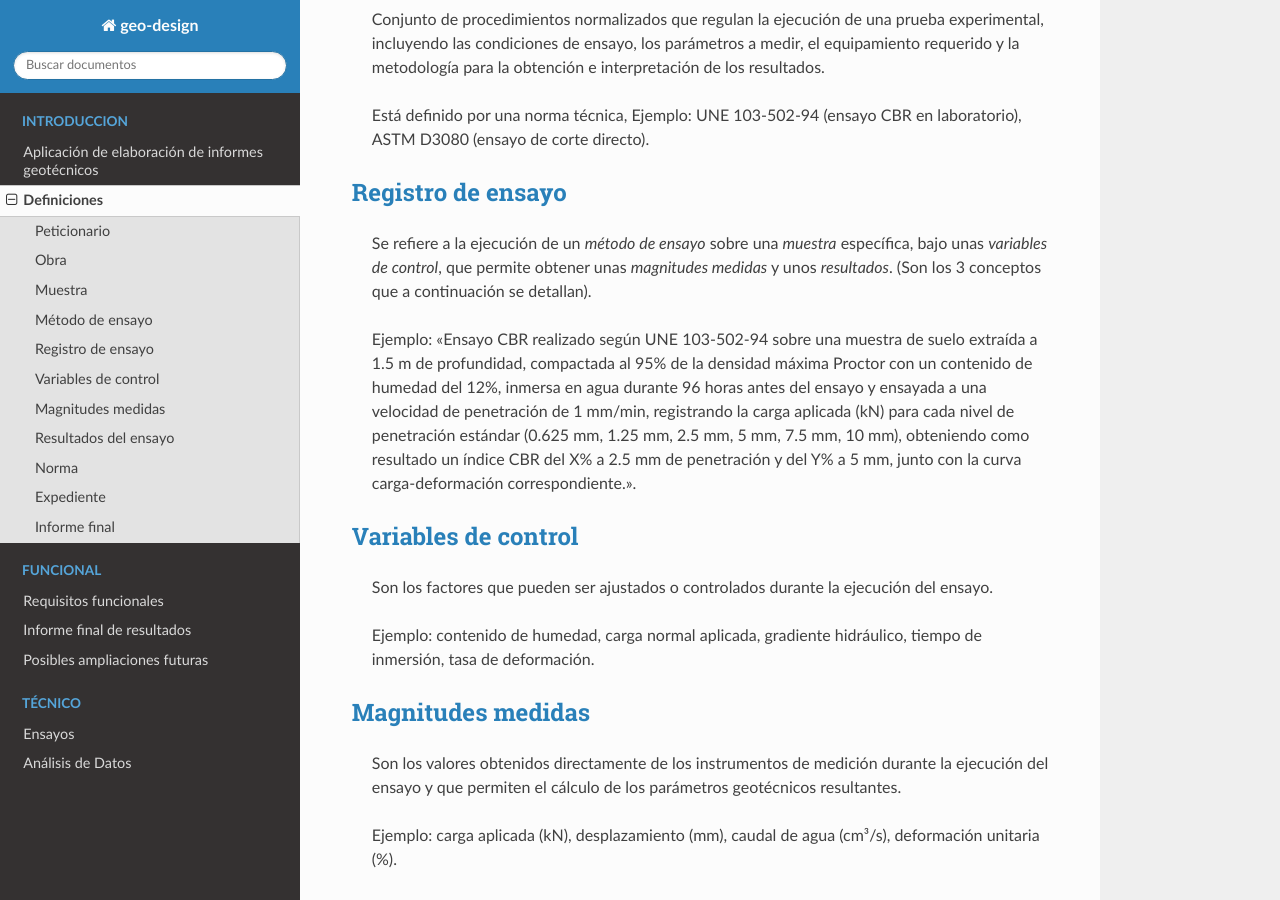
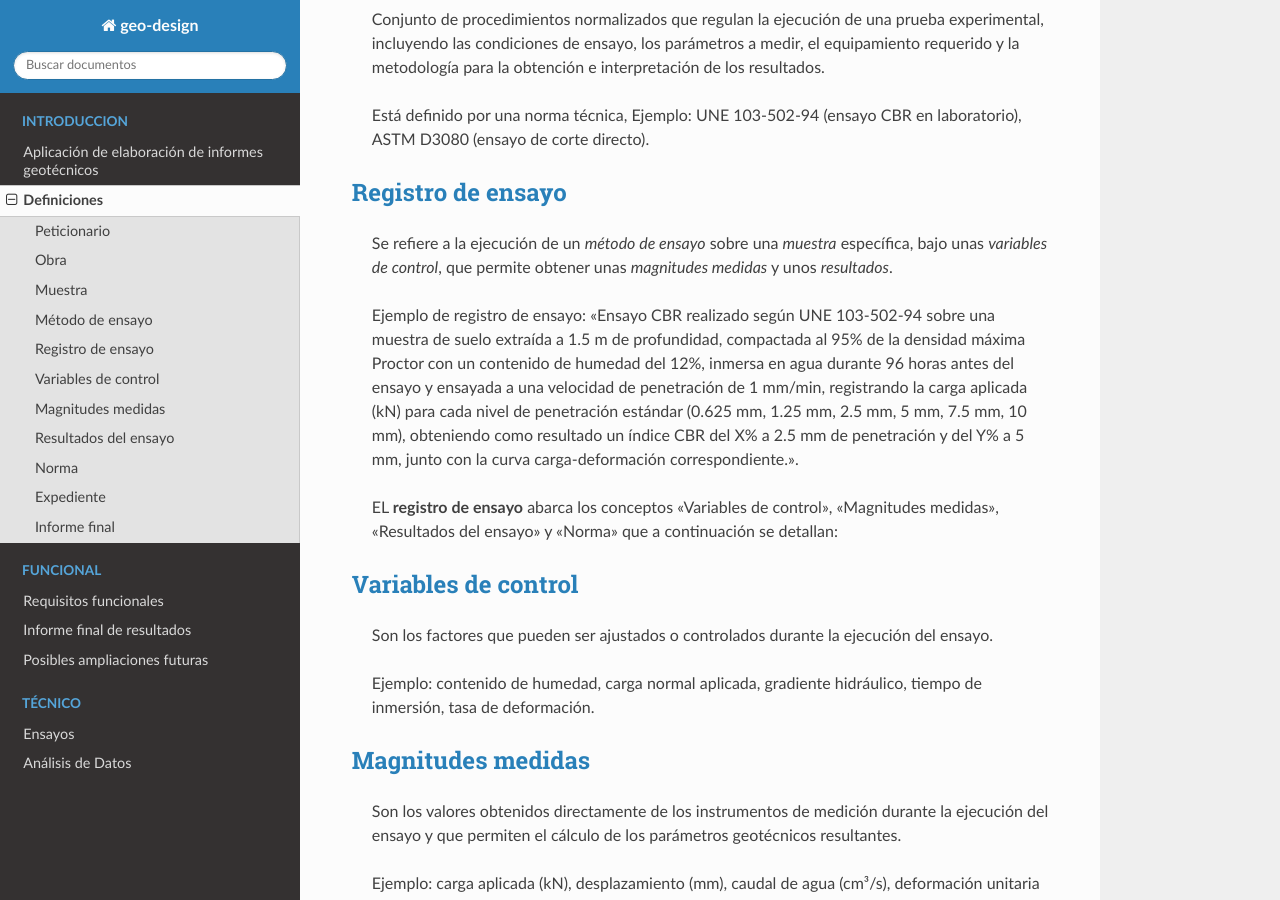
Before and after one commit to javrui/geo-design, a Sphinx documentation site: the page built from source/definiciones.md, in a window 1280 px wide and 900 px high, scrolled down 520 px. Built offline with Sphinx 7.4.7 and the Read the Docs theme 3.1.0, drawn with Linux system fonts in a browser that asks for light colours.

Commit message:
Actualiza documentación de repo en modo batch

```diff
--- a/source/definiciones.md
+++ b/source/definiciones.md
@@ -21,9 +21,11 @@
 
 ## Registro de ensayo
 
-  Se refiere a la ejecución de un *método de ensayo* sobre una *muestra* específica, bajo unas *variables de control*, que permite obtener unas *magnitudes medidas* y unos  *resultados*. (Son los 3 conceptos que a continuación se detallan).
+  Se refiere a la ejecución de un *método de ensayo* sobre una *muestra* específica, bajo unas *variables de control*, que permite obtener unas *magnitudes medidas* y unos  *resultados*.
 
-  Ejemplo: "Ensayo CBR realizado según UNE 103-502-94 sobre una muestra de suelo extraída a 1.5 m de profundidad, compactada al 95% de la densidad máxima Proctor con un contenido de humedad del 12%, inmersa en agua durante 96 horas antes del ensayo y ensayada a una velocidad de penetración de 1 mm/min, registrando la carga aplicada (kN) para cada nivel de penetración estándar (0.625 mm, 1.25 mm, 2.5 mm, 5 mm, 7.5 mm, 10 mm), obteniendo como resultado un índice CBR del X% a 2.5 mm de penetración y del Y% a 5 mm, junto con la curva carga-deformación correspondiente.".
+  Ejemplo de registro de ensayo: "Ensayo CBR realizado según UNE 103-502-94 sobre una muestra de suelo extraída a 1.5 m de profundidad, compactada al 95% de la densidad máxima Proctor con un contenido de humedad del 12%, inmersa en agua durante 96 horas antes del ensayo y ensayada a una velocidad de penetración de 1 mm/min, registrando la carga aplicada (kN) para cada nivel de penetración estándar (0.625 mm, 1.25 mm, 2.5 mm, 5 mm, 7.5 mm, 10 mm), obteniendo como resultado un índice CBR del X% a 2.5 mm de penetración y del Y% a 5 mm, junto con la curva carga-deformación correspondiente.".
+
+  EL **registro de ensayo** abarca los conceptos "Variables de control", "Magnitudes medidas", "Resultados del ensayo" y "Norma" que a continuación se detallan:
 
 ## Variables de control
 
--- a/source/motivacion_objetivos_alcance.rst
+++ b/source/motivacion_objetivos_alcance.rst
@@ -25,7 +25,7 @@ Alcance
 
 - Estudios geotécnicos: **Suelos**
 - Tipos de ensayo contemplados: **14**
-- Ensayos simulables gráficamente: **3**
+- Ensayos simulables gráficamente: **3** Proctor, Próctor modificado y **¿?**
 
 * Tipo de aplicación: escritorio, con interfaz gráfica propia.
 * Sistema operativo: **Windows**
```
Also changed, not shown: 10 other files.
